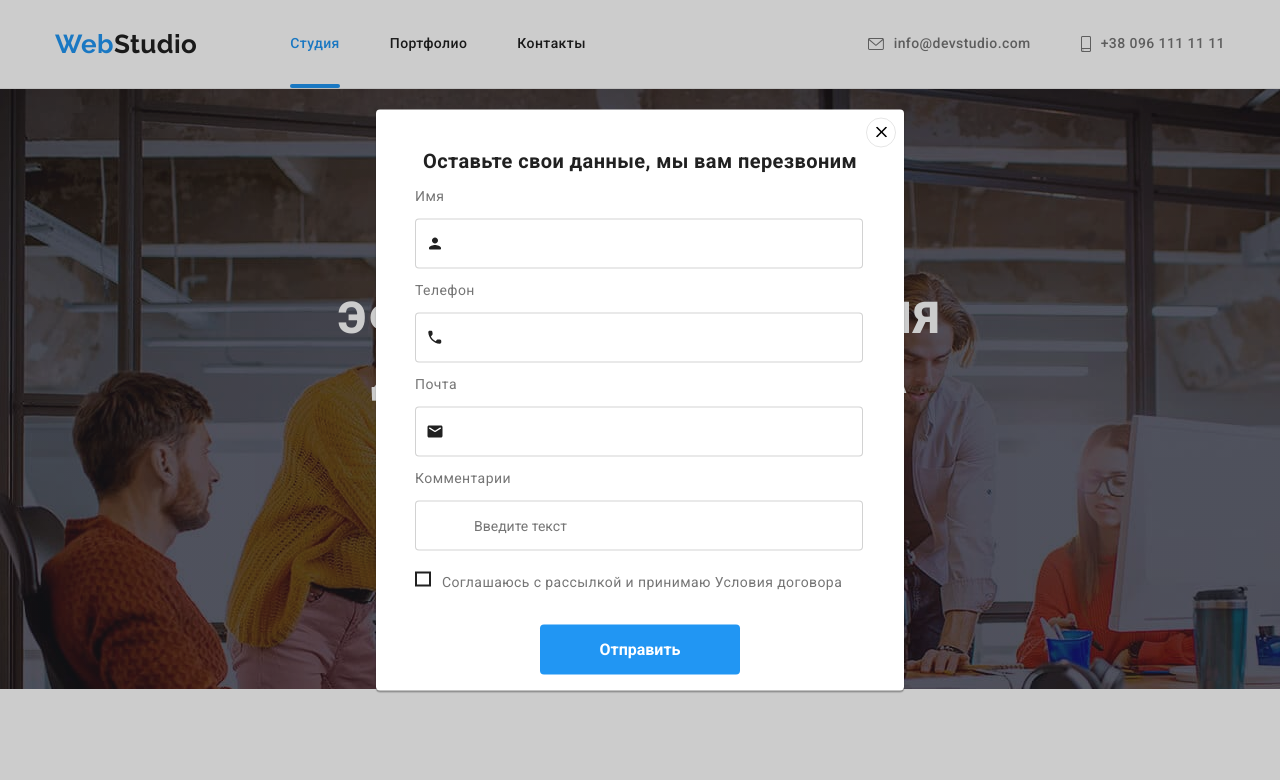
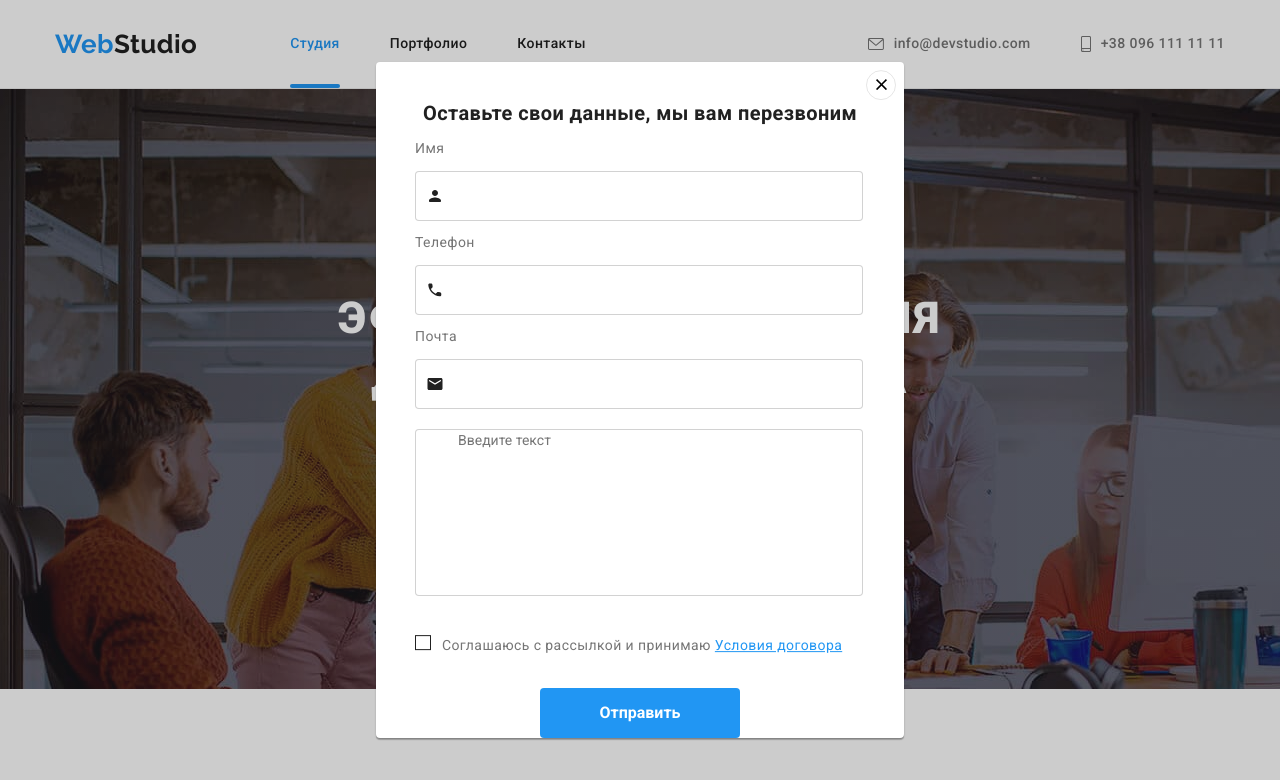
Before and after one commit to Vira-Porada/goit-markup-hw-06, a plain HTML site: page index.html in a window 1280 px wide. Both pictures are taken after a click on the button "Заказать услугу". Shown: the top 780 px of the page. Drawn offline with nearby package versions, Linux system fonts and the light colour scheme.

Commit message:
додає textarea

```diff
--- a/css/styles.css
+++ b/css/styles.css
@@ -784,8 +784,21 @@ footer {
   margin-right: 39px;
   border: 1px solid rgba(33, 33, 33, 0.2);
   border-radius: 4px;
+  cursor: pointer;
 }
 
+.form-textarea {
+  width: 448px;
+  padding-left: 42px;
+  margin-top: 10px;
+  margin-bottom: 10px;
+  border: 1px solid rgba(33, 33, 33, 0.2);
+  border-radius: 4px;
+}
+
+.form-textarea {
+  resize: none;
+}
 .icon-form {
   position: absolute;
   top: 50px;
@@ -800,6 +813,12 @@ footer {
 
 .form-input:focus {
   border: 1px solid var(--accent-colour);
+}
+
+.form-input:focus {
+  outline: transparent;
+  border: 1px solid var(--accent-colour);
+  border-radius: 4px;
 }
 
 .checkbox-label {
@@ -821,11 +840,18 @@ footer {
   height: 15px;
   margin-left: 39px;
   margin-right: 7px;
-  border: 2px solid var(--title-colour);
+  border: 1px solid var(--title-colour);
 }
 
 .checkbox:checked + .icon-check {
+  background-color: var(--accent-colour);
   background-image: url('../images/iconcheck.svg');
   background-size: contain;
   background-origin: border-box;
+  border: transparent;
 }
+
+.link-modal {
+  color: var(--accent-colour);
+  text-decoration: underline;
+}
--- a/index.html
+++ b/index.html
@@ -406,15 +406,14 @@
             </svg>
             </label>
 
-                <label for="text" class="form-field">
-                <span class="form-label">Комментарии</span>
-                <input type="text" class="form-input" placeholder="Введите текст"></label>
-
+            <label class="form-label">
+                 <textarea class="form-textarea" name="comment" rows="10" placeholder="Введите текст"></textarea>
+            </label>
 
                 <label form="comment" class="checkbox-label">
                     <input class="checkbox" type="checkbox" name="topic" value="Agreement"/>
                     <span class="icon-check"></span>
-                    Соглашаюсь с рассылкой и принимаю Условия договора
+                    Соглашаюсь с рассылкой и принимаю <a class="link link-modal" href="" target="_blank" rel="noreferrer noopener">Условия договора</a>
                     </label>
                 <button class="hero-button" type="button">Отправить
                 </button>
```
